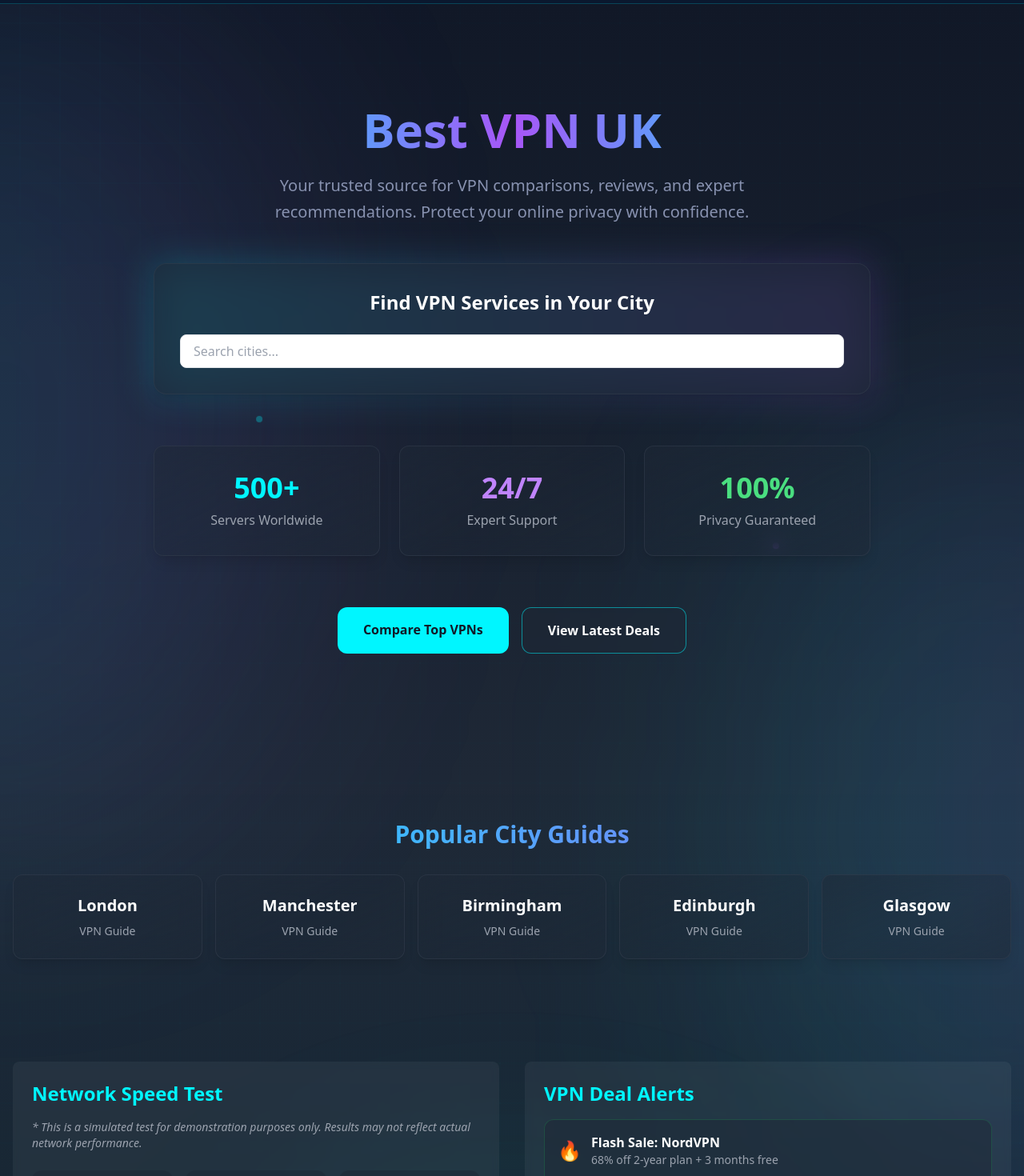
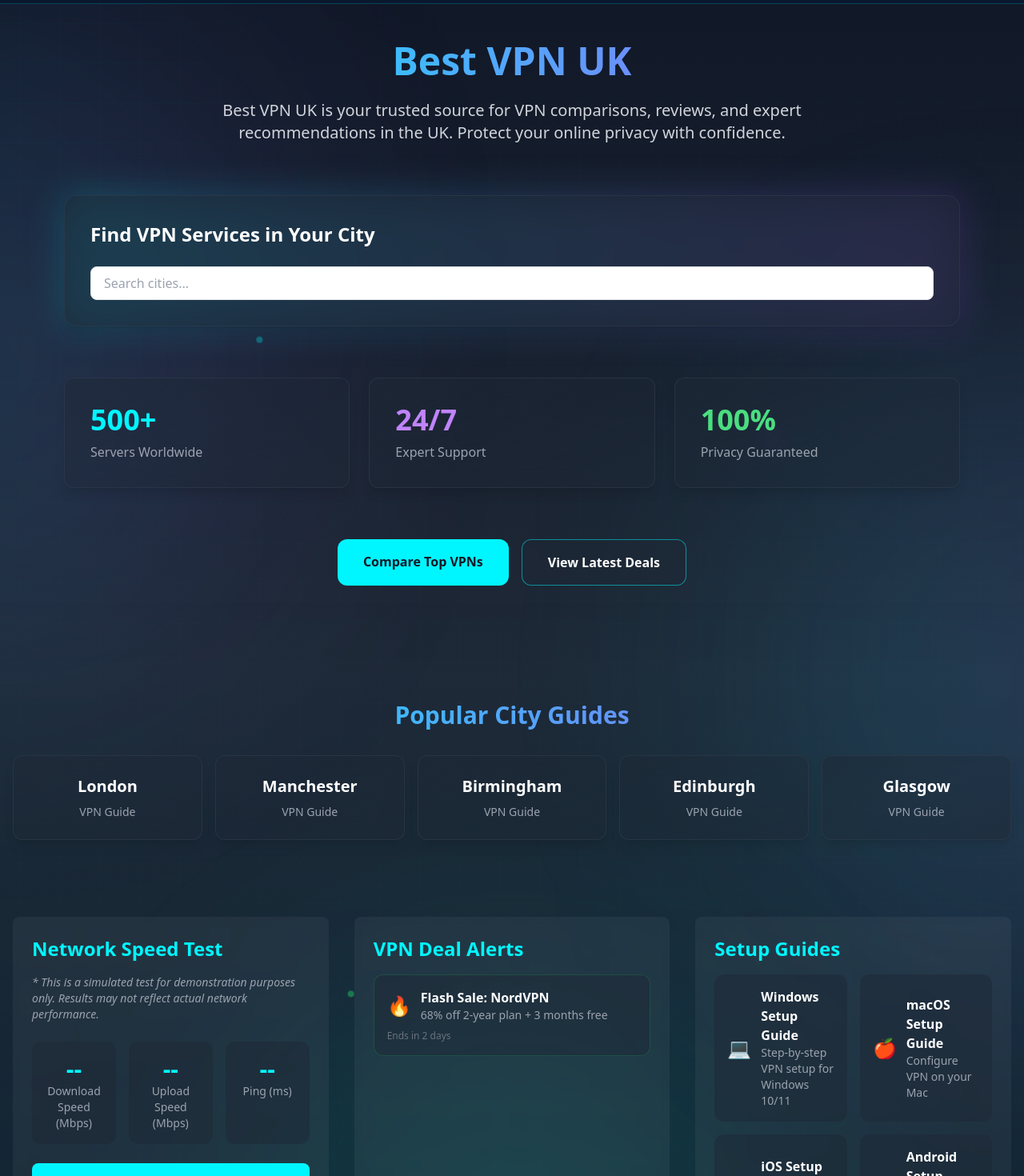
Before and after one commit to GergulasBalint/bestvpn, a React (Vite) app: page / in a window 1280 px wide. Shown: the part 60-1530 px from the top of the page at 80% size. Built offline with nearby package versions, Linux system fonts and the light colour scheme.

Commit message:
homescreen improvements

```diff
--- a/src/pages/Home.tsx
+++ b/src/pages/Home.tsx
@@ -1,10 +1,10 @@
 import { Link } from 'react-router-dom';
 import SEO from '../components/SEO';
 import DealAlerts from '../components/DealAlerts';
-import PrivacyNews from '../components/PrivacyNews';
 import SetupGuides from '../components/SetupGuides';
 import SpeedTestWidget from '../components/SpeedTestWidget';
 import CityList from '../components/CityList';
+import CyberBackground from '../components/CyberBackground';
 
 const Home = () => {
   const popularCities = ["London", "Manchester", "Birmingham", "Edinburgh", "Glasgow"];
@@ -21,45 +21,19 @@ const Home = () => {
         description="Find the perfect VPN for your needs in the UK. Compare prices, features, and security options."
         keywords="VPN UK, best VPN services, UK VPN comparison"
       />
-      {/* Dynamic Background Elements */}
-      <div className="absolute inset-0 overflow-hidden pointer-events-none">
-        {/* Animated Grid */}
-        <div
-          className="absolute inset-0 bg-[url('/images/cyber-grid.svg')] opacity-20 bg-repeat animate-pulse-slow"
-          style={{ backgroundSize: '50px 50px' }}
-        ></div>
-
-        {/* Gradient Orbs */}
-        <div className="absolute top-0 -left-1/4 w-1/2 h-1/2 bg-gradient-to-r from-cyber-blue/20 to-purple-500/20 rounded-full blur-[150px] animate-pulse-slow"></div>
-        <div className="absolute top-1/4 -right-1/4 w-1/2 h-1/2 bg-gradient-to-l from-purple-500/20 to-cyber-blue/20 rounded-full blur-[150px] animate-pulse-slow delay-700"></div>
-        <div className="absolute -bottom-1/4 left-1/4 w-1/2 h-1/2 bg-gradient-to-t from-green-500/20 to-cyber-blue/20 rounded-full blur-[150px] animate-pulse-slow delay-1000"></div>
-
-        {/* Floating Particles */}
-        <div className="absolute inset-0">
-          <div className="absolute w-2 h-2 bg-cyber-blue rounded-full top-1/4 left-1/4 animate-float"></div>
-          <div className="absolute w-2 h-2 bg-purple-500 rounded-full top-1/3 right-1/4 animate-float-delayed"></div>
-          <div className="absolute w-2 h-2 bg-green-500 rounded-full bottom-1/4 left-1/3 animate-float-slow"></div>
-        </div>
-
-        {/* Scan Lines */}
-        <div className="absolute inset-0 bg-gradient-to-b from-transparent via-cyber-blue/5 to-transparent animate-scan"></div>
-
-        {/* Cyber Grid Lines */}
-        <div className="absolute inset-0 bg-[linear-gradient(to_right,transparent_49%,rgba(0,246,255,0.1)_50%,transparent_51%)] bg-[length:50px_50px]"></div>
-        <div className="absolute inset-0 bg-[linear-gradient(to_bottom,transparent_49%,rgba(0,246,255,0.1)_50%,transparent_51%)] bg-[length:50px_50px]"></div>
-      </div>
-
-      {/* Hero Content */}
-      <div className="relative pt-32 pb-20 px-4">
-        <div className="max-w-4xl mx-auto text-center">
-          <h1 className="text-6xl font-bold mb-6 bg-gradient-to-r from-cyber-blue via-purple-500 to-cyber-blue bg-clip-text text-transparent animate-gradient-x">
+      <CyberBackground />
+      <div className="relative z-10">
+        <div className="relative overflow-hidden py-12 mb-8">
+          <div className="max-w-6xl mx-auto px-4">
+            <div className="text-center mb-16">
+              <h1 className="text-5xl font-bold mb-6 bg-gradient-to-r from-cyber-blue to-purple-500 text-transparent bg-clip-text">
                 Best VPN UK
               </h1>
-
-          <p className="text-xl text-cyber-gray mb-12 max-w-2xl mx-auto leading-relaxed">
-            Your trusted source for VPN comparisons, reviews, and expert recommendations.
+              <p className="text-xl text-gray-300 max-w-3xl mx-auto">
+                Best VPN UK is your trusted source for VPN comparisons, reviews, and expert recommendations in the UK.
                 Protect your online privacy with confidence.
               </p>
+            </div>
 
             {/* Enhanced Search Box */}
             <div className="mb-16 relative">
@@ -87,7 +61,7 @@ const Home = () => {
             </div>
 
             {/* CTA Buttons */}
-          <div className="flex flex-col sm:flex-row justify-center gap-4 mb-16">
+            <div className="flex flex-col sm:flex-row justify-center gap-4 mb-8">
               <Link
                 to="/best-vpns"
                 className="px-8 py-4 bg-cyber-blue text-gray-900 font-semibold rounded-xl hover:bg-cyber-blue/90 transition-colors duration-300"
@@ -103,9 +77,10 @@ const Home = () => {
             </div>
           </div>
         </div>
+      </div>
 
       {/* Popular Cities Section */}
-      <section className="max-w-7xl mx-auto px-4 py-16">
+      <section className="max-w-7xl mx-auto px-4 py-8">
         <h2 className="text-3xl font-bold text-center mb-8 bg-gradient-to-r from-cyber-blue to-purple-500 text-transparent bg-clip-text">
           Popular City Guides
         </h2>
@@ -126,10 +101,9 @@ const Home = () => {
       </section>
 
       {/* Features Grid */}
-      <section className="max-w-7xl mx-auto px-4 py-16 grid grid-cols-1 md:grid-cols-2 gap-8">
+      <section className="max-w-7xl mx-auto px-4 py-16 grid grid-cols-1 md:grid-cols-3 gap-8">
         <SpeedTestWidget />
         <DealAlerts />
-        <PrivacyNews />
         <SetupGuides />
       </section>
     </div>
```
Lines whose indentation alone changed are shown as unchanged.
